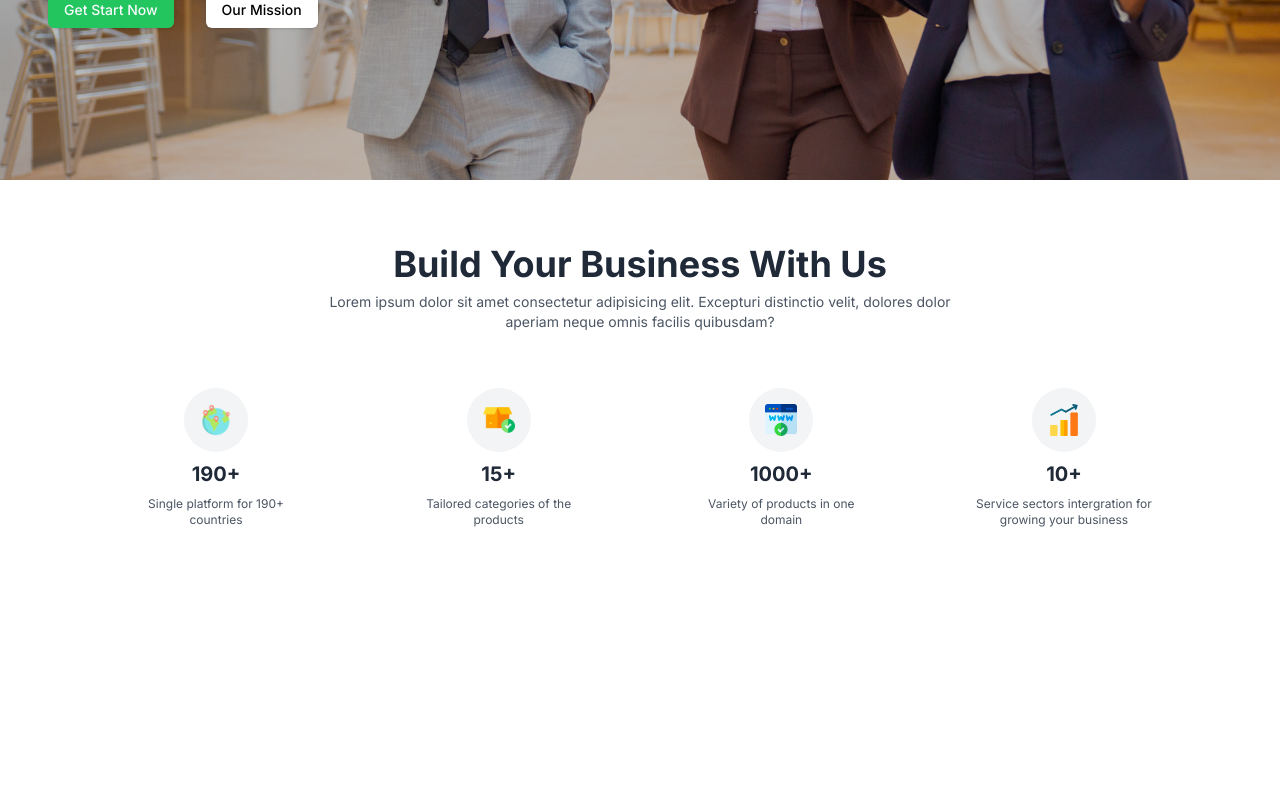
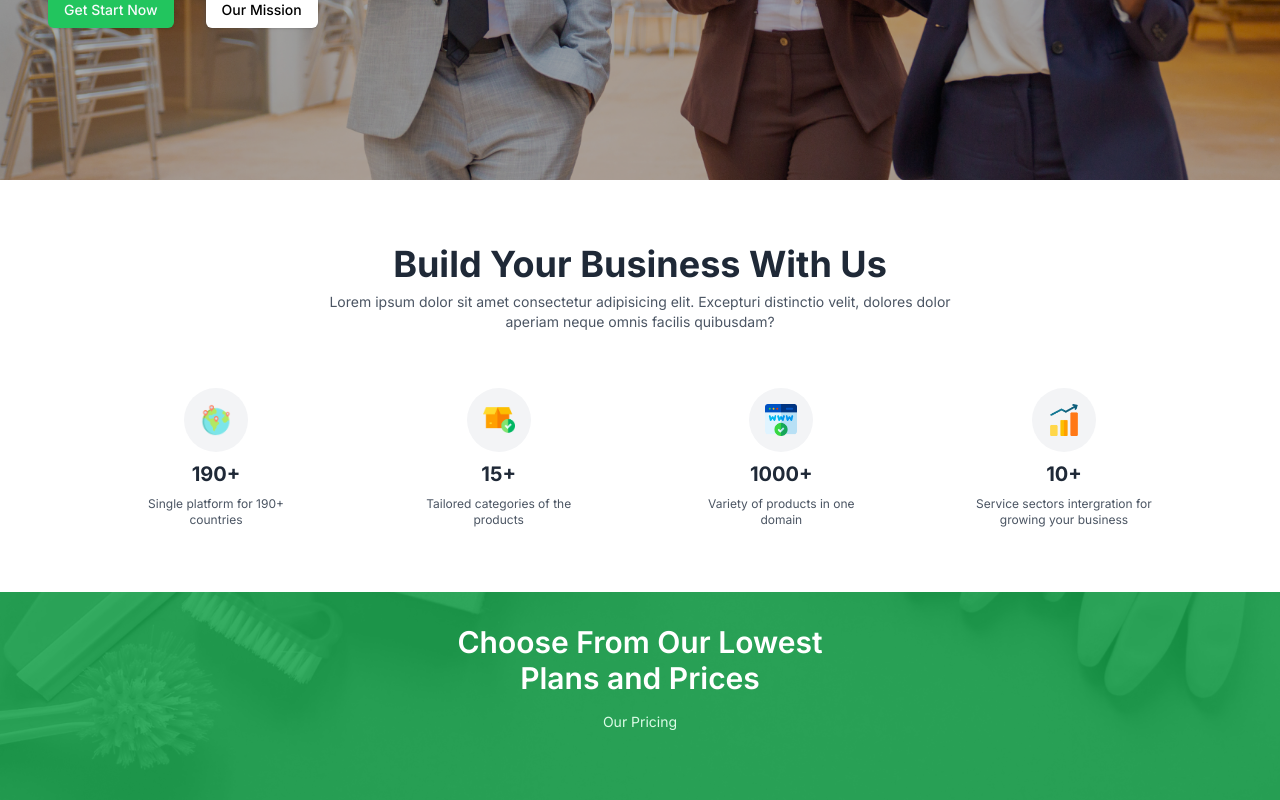
Before and after one commit to ubuntuportal/ubuntu_portal, a Next.js app in the folder ubuntu_portal_frontend/: page /supplier in a window 1280 px wide. Shown: the part 480-1280 px from the top of the page. Before the commit the page ends 1072 px from the top, so only its background shows below. Built offline with nearby package versions, Linux system fonts and the light colour scheme.

Commit message:
feat: :sparkles: Pricing

```diff
--- a/ubuntu_portal_frontend/app/supplier/page.tsx
+++ b/ubuntu_portal_frontend/app/supplier/page.tsx
@@ -1,5 +1,6 @@
 import HeroSection from '@/components/supplier/landing-page/HeroSection';
 import HomeHeader from '@/components/supplier/landing-page/HomeHeader';
+import Pricing from '@/components/supplier/landing-page/Pricing';
 import StatsSection from '@/components/supplier/landing-page/StatsSection';
 import React from 'react';
 
@@ -9,6 +10,7 @@ function SipplierLandingPage() {
       <HomeHeader />
       <HeroSection />
       <StatsSection />
+      <Pricing />
     </main>
   );
 }
--- a/ubuntu_portal_frontend/components/supplier/landing-page/HeroSection.tsx
+++ b/ubuntu_portal_frontend/components/supplier/landing-page/HeroSection.tsx
@@ -4,6 +4,7 @@ import React from 'react';
 function HeroSection() {
   return (
     <section className="bg-cover bg-center bg-no-repeat bg-[url('../public/HeroImage.png')]">
+      <div className="bg-black/10">
         <div className="max-w-screen-xl mx-auto px-8 h-[580px] flex items-center">
           <div className="max-w-screen-sm px-4">
             <a
@@ -26,6 +27,7 @@ function HeroSection() {
             </div>
           </div>
         </div>
+      </div>
     </section>
   );
 }
--- /dev/null
+++ b/ubuntu_portal_frontend/components/supplier/landing-page/Pricing.tsx
@@ -0,0 +1,27 @@
+import React from 'react';
+
+const plan = [
+  {
+    title: 'Basic Package',
+    price: '59.00',
+    features: ['lorem'],
+  },
+];
+
+function Pricing() {
+  return (
+    <section>
+      <div className="bg-cover bg-center bg-no-repeat bg-[url('../public/Background.png')] h-[300px]">
+        <div className="h-full pt-8 bg-green-600/85">
+          <div className="text-center font-semibold text-2xl md:text-3xl text-white">
+            <p>Choose From Our Lowest</p>
+            <p>Plans and Prices</p>
+          </div>
+          <p className="text-center mt-4 text-sm text-green-100">Our Pricing</p>
+        </div>
+      </div>
+    </section>
+  );
+}
+
+export default Pricing;
```
Also changed, not shown: ubuntu_portal_frontend/public/Background.png (added). Lines whose indentation alone changed are shown as unchanged.
